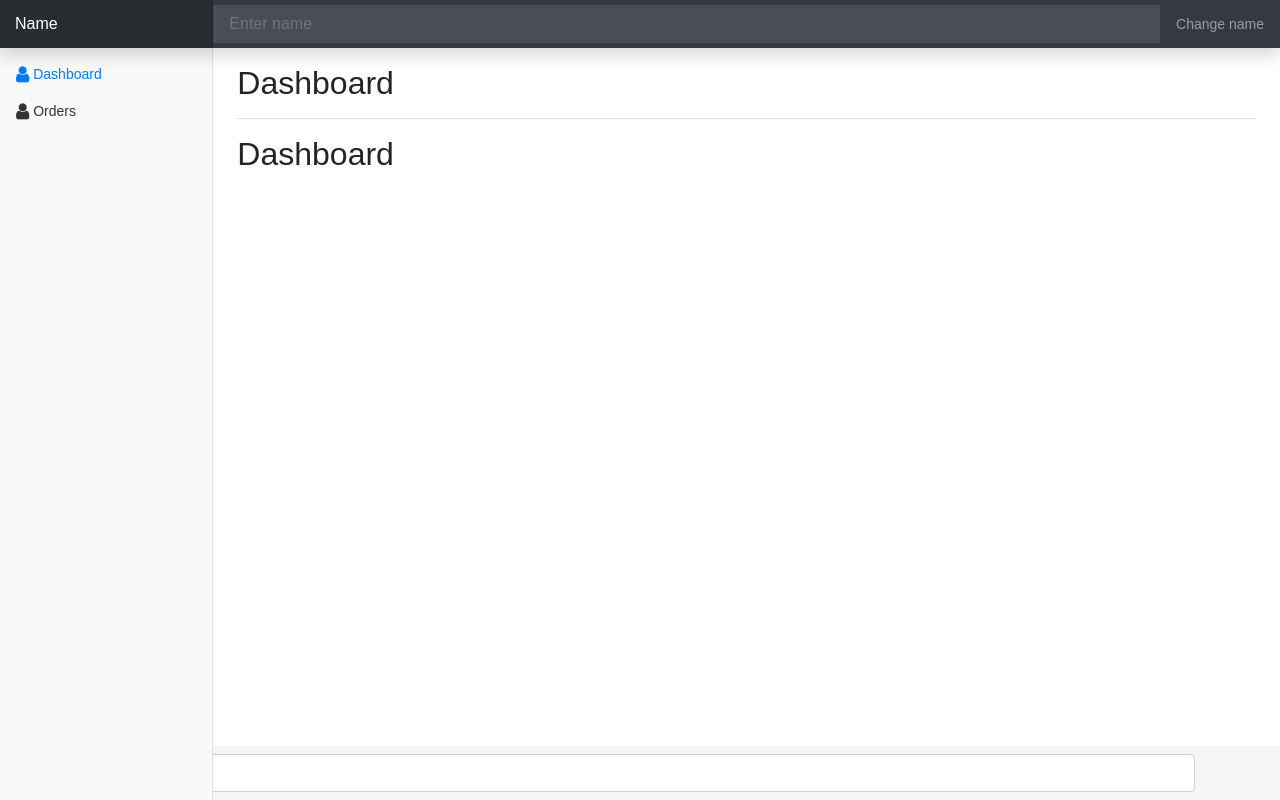
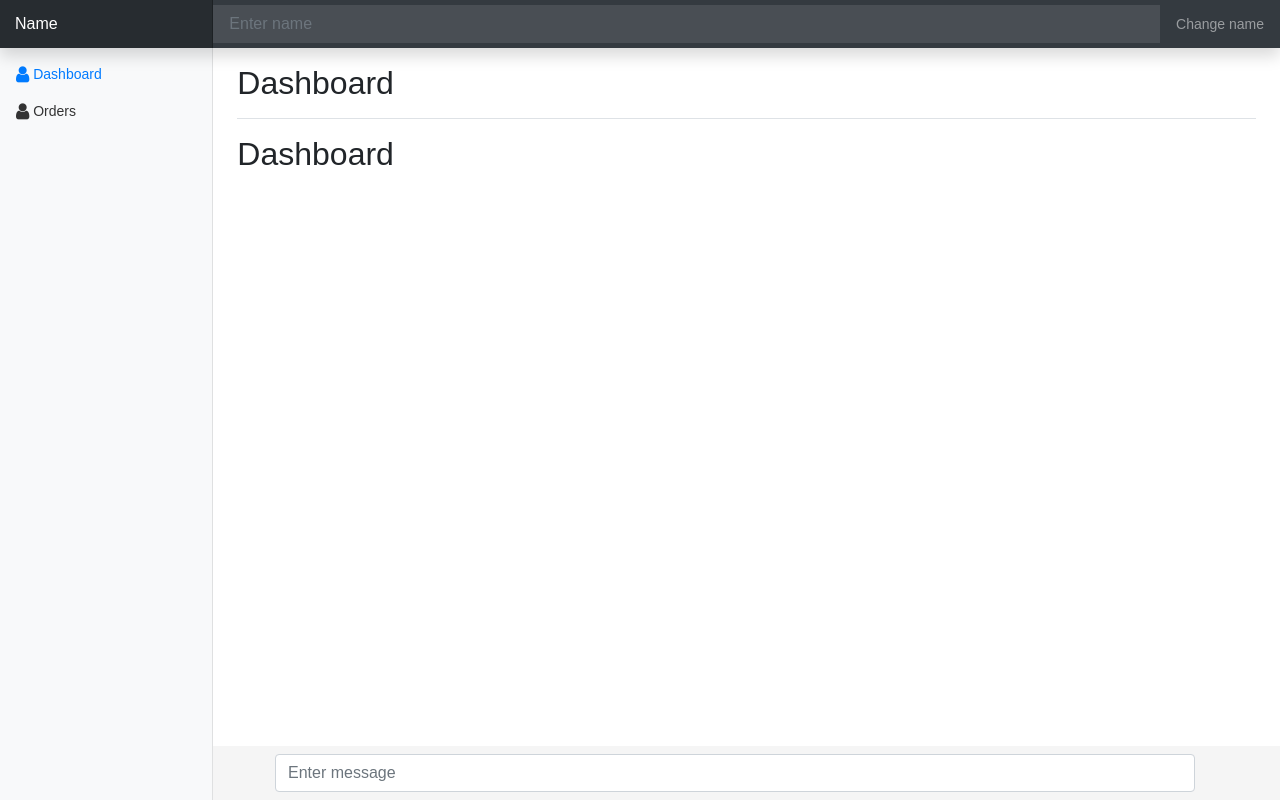
Before and after one commit to borko-rajkovic/demo-chat-app-node-js, a React (Create React App) app in the folder client/: page / in a window 1280 px wide. Built offline with nearby package versions, Linux system fonts and the light colour scheme; no server answers.

Commit message:
Footer offset fixed

```diff
--- a/client/src/App.js
+++ b/client/src/App.js
@@ -1,5 +1,5 @@
 import React, { Component } from 'react';
-import {connect} from 'react-redux';
+import { connect } from 'react-redux';
 import './App.css';
 
 class App extends Component {
@@ -140,6 +140,8 @@ class App extends Component {
 
         <footer className="footer p-2">
           <div className="container">
+            <div className="row">
+              <div className="offset-md-2 col-md-10">
                 <input
                   className="form-control w-100"
                   type="text"
@@ -147,18 +149,19 @@ class App extends Component {
                   aria-label="Enter message"
                 />
               </div>
+            </div>
+          </div>
         </footer>
       </React.Fragment>
     );
   }
 }
 
-export default connect((store) => {
+export default connect(store => {
   return {
     loading: store.loading
   };
 })(App);
-
 
 //TODO on connect, set socket id
 //TODO on change name, emit
```
Lines whose indentation alone changed are shown as unchanged.
